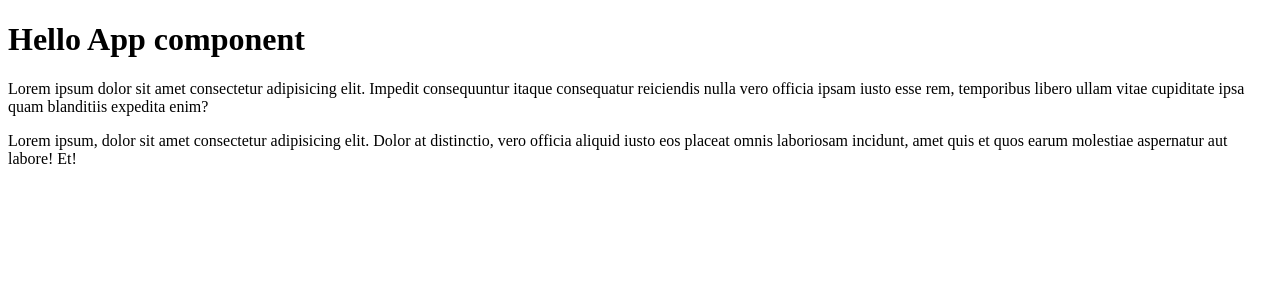
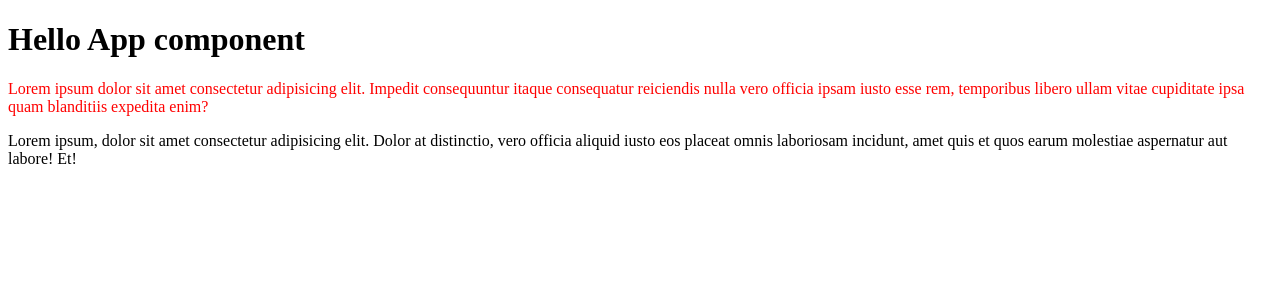
Before and after one commit to OleksiiPustilnyk/react-website-shop, a React (Create React App) app: page / in a window 1280 px wide. Shown: the top 300 px of the page. Built offline with nearby package versions, Linux system fonts and the light colour scheme.

Commit message:
add style css and change color p

```diff
--- a/src/index.tsx
+++ b/src/index.tsx
@@ -1,5 +1,6 @@
 import React from 'react'
 import ReactDOM from 'react-dom/client'
+import './style.css'
 
 // React Element
 
@@ -24,11 +25,14 @@ import ReactDOM from 'react-dom/client'
 
 // Компоненти
 
-const App = () => {
+const Title = () => {
+    return <h1>Hello App component</h1>
+}
+
+const Content = () => {
     return (
-        <div>
-            <h1>Hello App component</h1>
-            <p>
+        <React.Fragment>
+            <p className="red">
                 Lorem ipsum dolor sit amet consectetur adipisicing elit. Impedit
                 consequuntur itaque consequatur reiciendis nulla vero officia
                 ipsam iusto esse rem, temporibus libero ullam vitae cupiditate
@@ -40,7 +44,16 @@ const App = () => {
                 laboriosam incidunt, amet quis et quos earum molestiae
                 aspernatur aut labore! Et!
             </p>
-        </div>
+        </React.Fragment>
+    )
+}
+
+const App = () => {
+    return (
+        <>
+            <Title />
+            <Content />
+        </>
     )
 }
 
--- /dev/null
+++ b/src/style.css
@@ -0,0 +1,3 @@
+.red {
+    color: red;
+}
```
